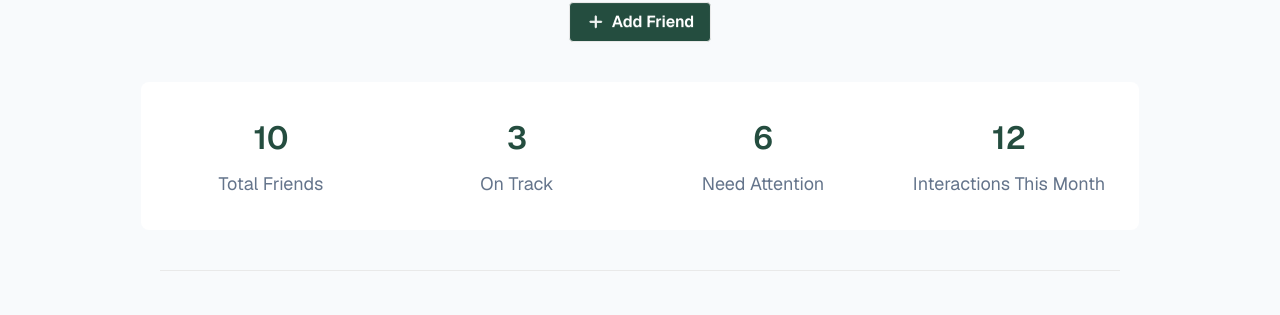
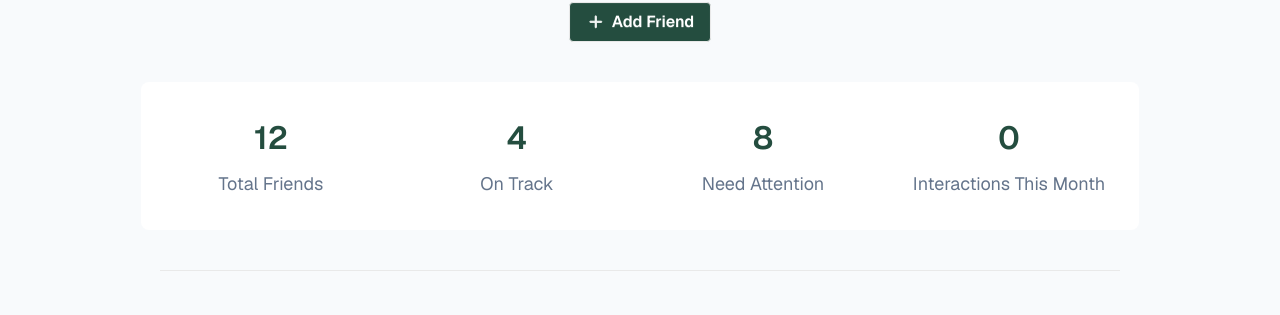
Before and after one commit to cseanwar/assignment7-keen-keeper, a React (Vite) app: page / in a window 1280 px wide. Shown: the part 286-601 px from the top of the page. Built offline with nearby package versions, Linux system fonts and the light colour scheme.

Commit message:
Added dynamically banner cards

```diff
--- a/src/components/homepage/Banner.jsx
+++ b/src/components/homepage/Banner.jsx
@@ -1,7 +1,35 @@
-import React from "react";
+import React, { useContext } from "react";
 import { GoPlus } from "react-icons/go";
+import { FriendContext } from "../../context/FriendContext";
 
-const Banner = () => {
+const Banner = ({ friends = [] }) => {
+  const {interactions} = useContext(FriendContext);
+
+  const currentMonth = new Date().getMonth();
+  const currentYear = new Date().getFullYear();
+
+  const stats = [
+    {
+      label: "Total Friends",
+      value: friends.length,
+    },
+    {
+      label: "On Track",
+      value: friends.filter((f) => f.status === "on-track").length,
+    },
+    {
+      label: "Need Attention",
+      value: friends.filter((f) => f.status === "overdue" || f.status === "almost due").length,
+    },
+    {
+      label: "Interactions This Month",
+      value: interactions.filter((i) => {
+        const d = new Date(i.date);
+        return d.getMonth() === currentMonth && d.getFullYear() === currentYear;
+      }).length,
+    },
+  ];
+
   return (
     <div className="bg-[#F8FAFC]">
       <div className="w-9/12 mx-auto">
@@ -19,22 +47,12 @@ const Banner = () => {
         </div>
 
         <div className="grid grid-cols-1 md:grid-cols-2 lg:grid-cols-4 gap-6 justify-items-center pb-10">
-          <div className="flex flex-col gap-2 w-65 justify-center items-center text-center p-8 rounded-lg bg-[#FFFFFF]">
-            <h4 className="text-[#244D3F] font-semibold text-[32px]">10</h4>
-            <p className="text-[#64748B] text-lg">Total Friends</p>
-          </div>
-          <div className="flex flex-col gap-2 w-65 justify-center items-center text-center p-8 rounded-lg bg-[#FFFFFF]">
-            <h4 className="text-[#244D3F] font-semibold text-[32px]">3</h4>
-            <p className="text-[#64748B] text-lg">On Track</p>
-          </div>
-          <div className="flex flex-col gap-2 w-65 justify-center items-center text-center p-8 rounded-lg bg-[#FFFFFF]">
-            <h4 className="text-[#244D3F] font-semibold text-[32px]">6</h4>
-            <p className="text-[#64748B] text-lg">Need Attention</p>
-          </div>
-          <div className="flex flex-col gap-2 w-65 justify-center items-center text-center p-8 rounded-lg bg-[#FFFFFF]">
-            <h4 className="text-[#244D3F] font-semibold text-[32px]">12</h4>
-            <p className="text-[#64748B] text-lg">Interactions This Month</p>
-          </div>
+          {stats.map((stat) => (
+            <div key={stat.label} className="flex flex-col gap-2 w-65 justify-center items-center text-center p-8 rounded-lg bg-[#FFFFFF]">
+              <h4 className="text-[#244D3F] font-semibold text-[32px]">{stat.value}</h4>
+              <p className="text-[#64748B] text-lg">{stat.label}</p>
+            </div>
+          ))}
         </div>
 
         <div className="border-t border-[#E9E9E9]"></div>
--- a/src/components/homepage/Friends.jsx
+++ b/src/components/homepage/Friends.jsx
@@ -1,5 +1,6 @@
 import { use } from "react";
 import FriendsCard from "../ui/FriendsCard";
+import Banner from "./Banner";
 
 const friendsPromise = fetch("/friends.json").then((res) => res.json());
 
@@ -8,6 +9,7 @@ const Friends = () => {
   // console.log(friends, "friends");
   return (
     <div className="bg-[#F8FAFC]">
+      <Banner friends={friends}/>
       <div className="w-9/12 mx-auto pt-10 pb-20">
         <h2 className="font-semibold text-2xl pb-4">Your Friends</h2>
         <div className="grid grid-cols-1 md:grid-cols-2 lg:grid-cols-4 gap-6 justify-items-center">
--- a/src/pages/Homepage/Homepage.jsx
+++ b/src/pages/Homepage/Homepage.jsx
@@ -5,7 +5,7 @@ import Friends from '../../components/homepage/Friends';
 const Homepage = () => {
     return (
         <div>
-            <Banner />
+            {/* <Banner /> */}
             <Friends />
         </div>
     );
--- a/src/pages/friendDetails/FriendDetails.jsx
+++ b/src/pages/friendDetails/FriendDetails.jsx
@@ -34,9 +34,9 @@ const FriendDetails = () => {
     <div className="bg-[#F8FAFC] py-10 lg:py-20">
       <div className="w-11/12 lg:w-9/12 mx-auto flex flex-col lg:flex-row gap-6">
 
-        <div className="flex flex-col gap-4 w-full lg:w-87.5 shrink-0">
+        <div className="flex flex-col w-full lg:w-87.5 shrink-0">
           {/* Profile card */}
-          <div className="bg-[#FFFFFF] rounded-lg shadow-md p-6 flex flex-col items-center gap-2 text-center">
+          <div className="bg-[#FFFFFF] rounded-lg shadow-md p-6 flex flex-col items-center gap-2 text-center mb-4">
             <img
               src={expectedFriend.picture}
               alt={expectedFriend.name}
@@ -78,7 +78,7 @@ const FriendDetails = () => {
             <PiBellSimpleZBold />
             Snooze 2 weeks
           </div>
-          <div className="flex justify-center items-center gap-2 py-3 rounded-sm border border-[#E9E9E9] bg-[#FFFFFF] cursor-pointer">
+          <div className="flex justify-center items-center gap-2 py-3 rounded-sm border border-[#E9E9E9] bg-[#FFFFFF] cursor-pointer my-2">
             <FiArchive />
             Archive
           </div>
```
